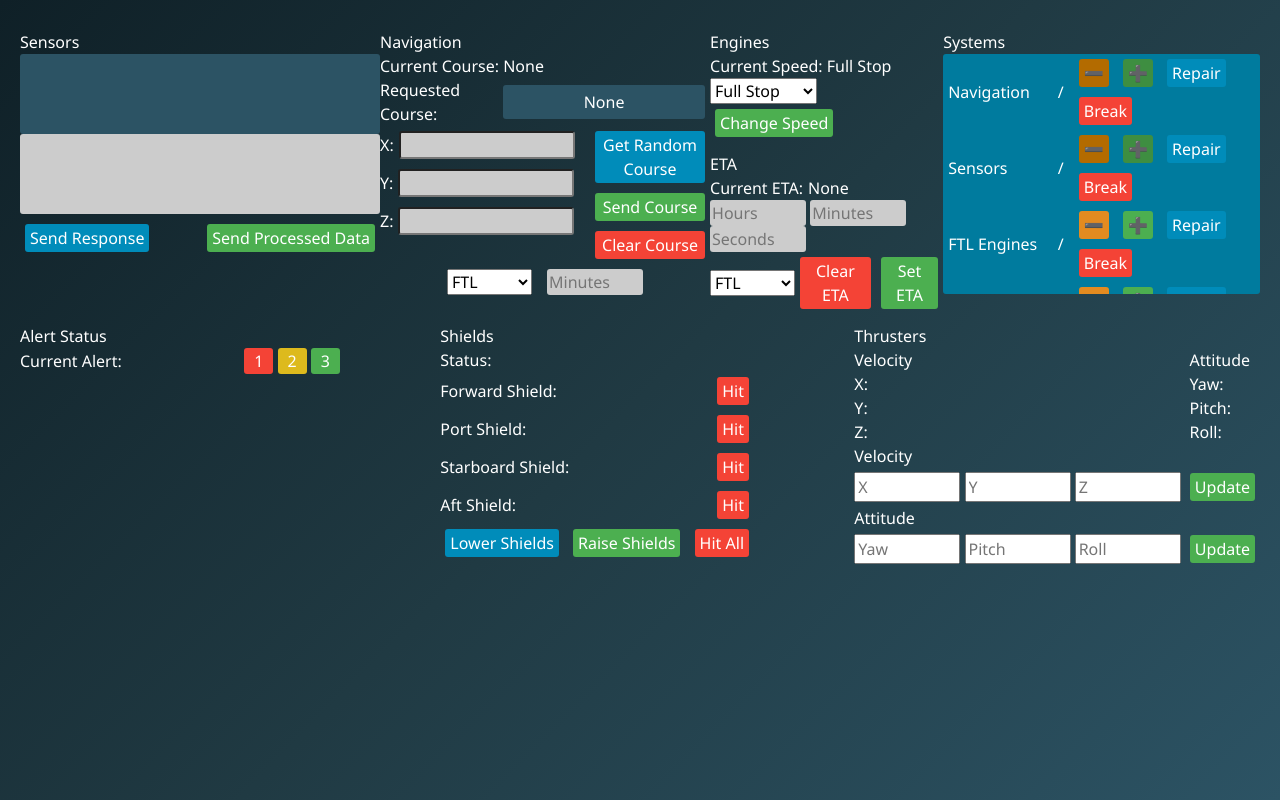
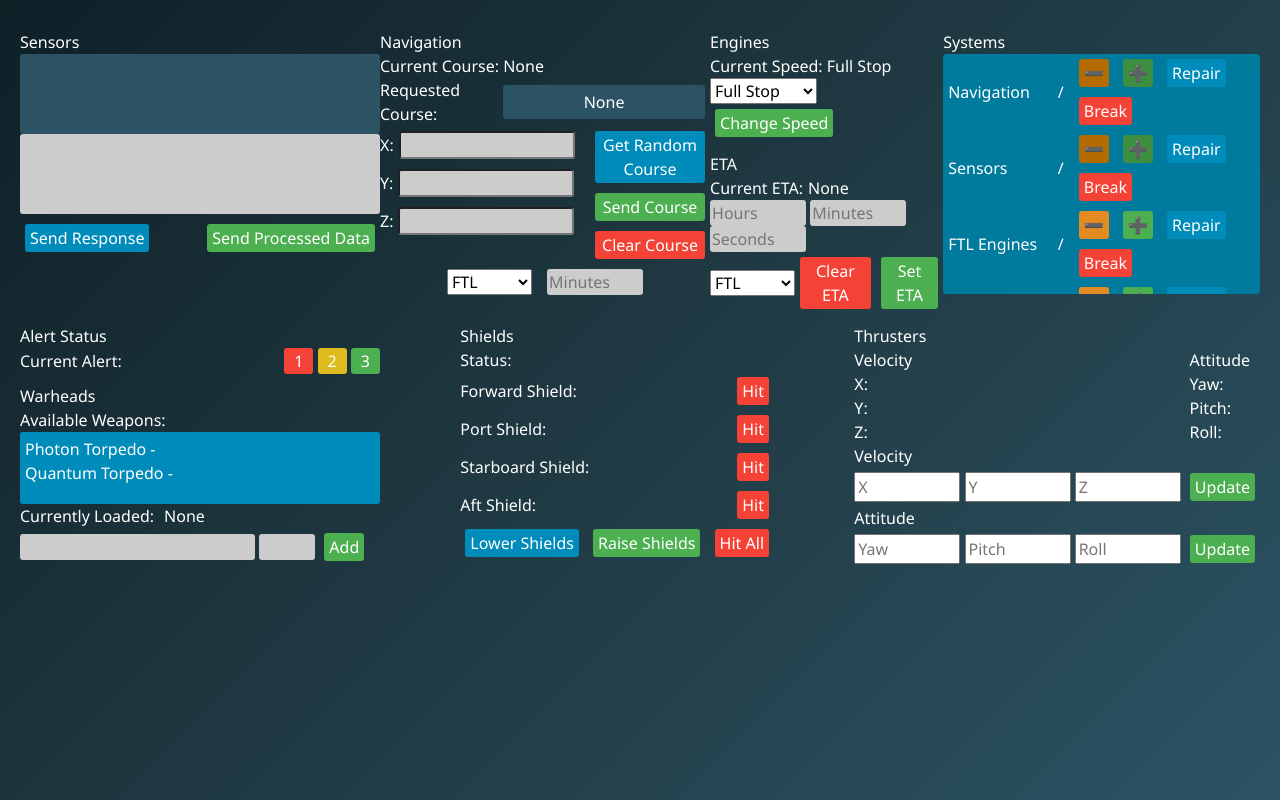
Before and after one commit to openstardrive/server, a plain HTML site: page dev-fd/index.html in a window 1280 px wide. Drawn offline with nearby package versions, Linux system fonts and the light colour scheme; no server answers.

Commit message:
warhead container done.

```diff
--- a/dev-fd/index.css
+++ b/dev-fd/index.css
@@ -324,7 +324,7 @@ body {
     flex-direction: row;
     align-items: center;
     justify-content: space-between;
-    width: 40vh;
+    width: 45vh;
 }
 
 #currentAlert {
@@ -390,3 +390,39 @@ body {
     align-items: center;
     justify-content: space-between;
 }
+
+#warheadsContainer {
+    margin-top: 10px;
+    width: 45vh;
+}
+
+#currentlyLoadedContainer {
+    display: flex;
+    flex-direction: row;
+}
+
+#torpedoType {
+    background-color: #ccc;
+    border: none;
+    border-radius: 3px;
+}
+
+#currentlyLoadedTorpedo {
+    margin-left: 10px;
+}
+
+#numTorpedos {
+    background-color: #ccc;
+    border: none;
+    border-radius: 3px;
+    width: 7vh;
+}
+
+#availableTorpedosContainer {
+    background-color: #008CBA;
+    border-radius: 3px;
+    border: none;
+    overflow-y: auto;
+    height: 9vh;
+    padding: 5px;
+}
--- a/dev-fd/index.html
+++ b/dev-fd/index.html
@@ -219,7 +219,7 @@
                 </div>
             </div>
             <div id="rowTwo">
-                <div id="alertAndXXXContainer">
+                <div id="alertAndWarheadContainer">
                     <div id="alertStatus">
                         <span>Alert Status</span>
                         <div id="alertContainer">
@@ -230,6 +230,27 @@
                                 <button id="alert2" class="alertStatusButton">2</button>
                                 <button id="alert3" class="alertStatusButton">3</button>
                             </div>
+                        </div>
+                    </div>
+
+                    <div id="warheadsContainer">
+                        <span>Warheads</span>
+                        <div id="loadedTorpedo"></div>
+                        <span>Available Weapons: </span>
+                        <div id="availableTorpedosContainer">
+                            <span class="typeOfTorpedo">Photon Torpedo - </span>
+                            <div id="numPhotonTorpedos"></div>
+                            <span class="typeOfTorpedo">Quantum Torpedo - </span>
+                            <div id="numQuantumTorpedos"></div>
+                        </div>
+                        <div id="currentlyLoadedContainer">
+                            <span>Currently Loaded: </span>
+                            <div id="currentlyLoadedTorpedo">None</div>
+                        </div>
+                        <div id="addTorpedoContainer">
+                            <input type="text" id="torpedoType">
+                            <input type="number" id="numTorpedos">
+                            <button class="alertButton" id="addTorpedoButton">Add</button>
                         </div>
                     </div>
                 </div>
```
